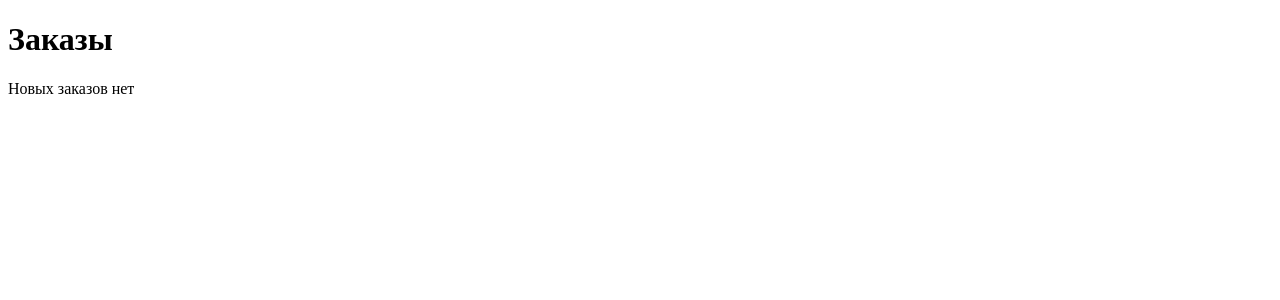
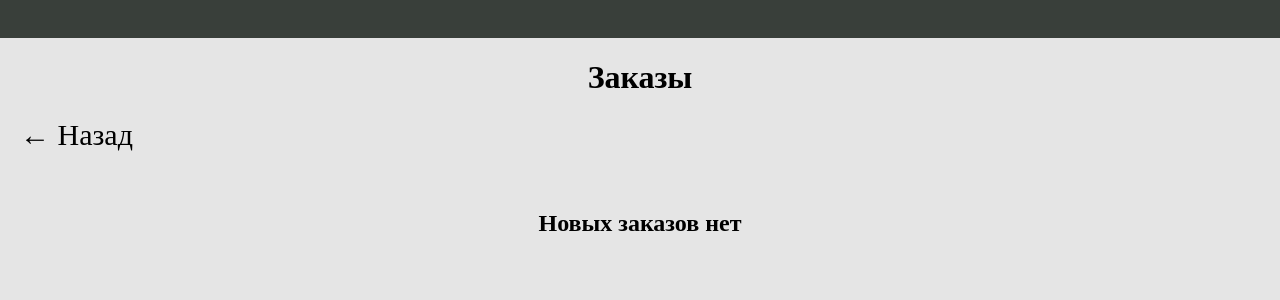
Before and after one commit to h4cktivist/jewelry-store, a Flask app: page /orders in a window 1280 px wide. Shown: the top 300 px of the page. Run offline with Flask 2, Linux system fonts and the light colour scheme; a user stored in the database is signed in; data that the repository does not hold is empty.

Commit message:
Feature fix всего что может быть

```diff
--- /dev/null
+++ b/static/order.css
@@ -0,0 +1,89 @@
+body{
+	background-color: #E5E5E5;
+	margin: 0;
+	cursor: default;
+	overflow-x: hidden;
+}
+
+.poloska{
+	height: 38px;
+	background: #393F3A;
+}
+
+h1{
+	text-align: center;
+}
+
+h2{
+	text-align: center;
+	margin-top: 40px;
+}
+
+.order{
+	float: left;
+	border: 3px solid #393F3A;
+	border-radius: 5px;
+	margin-right: 20px;
+	margin-left: 20px;
+	margin-bottom: 20px;
+	min-width: 200px;
+	max-width: 600px;
+	min-height: 100px;
+	max-height: 300px;
+	background-color: white;
+	text-align: center;
+	overflow-wrap: break-word;
+	overflow: hidden;
+}
+
+p{
+	font-family: Prociono;
+	font-size: 18px;
+	text-align: center;
+}
+
+#name{
+	font-family: Prociono;
+	font-size: 18px;
+	text-align: center;
+}
+
+#button{
+	outline: none;
+	border: 2px solid #393F3A;
+	border-radius: 5px;
+	margin-bottom: 20px;
+	background-color: #417246;
+	color: white;
+	width: 100px;
+	height: 45px;
+	position: relative;
+	cursor: pointer;
+}
+
+#button:active{
+	top: -10px;
+}
+
+a{
+	font-size: 20px;
+	font-family: Prociono;
+	font-style: normal;
+	margin-left: 20px;
+	text-decoration: none;
+	color: black;
+}
+
+a:hover{
+	color: #bf94e4;
+}
+
+#a_prd_reg{
+	font-size: 30px;
+	font-family: Prociono;
+	font-style: normal;
+	margin-bottom: 20px;
+	margin: 0 auto;
+	text-decoration: none;
+	margin-left: 20px;
+}
--- a/templates/feedback.html
+++ b/templates/feedback.html
@@ -65,8 +65,7 @@
 				<p id="otziv_name">Имя: {{ el.feedback_name }}</p><br>
 				<p id="otziv">Отзыв: {{ el.feedback_text }}</p>
 				<br>
-
-	</div>
+			</div>
 
 			{% endfor %}
 
@@ -87,6 +86,5 @@
 		<div class="social__item"><a href="https://www.instagram.com/yupibum.kz/" target="_blank"><img src="{{ url_for('static', filename='icons/inst-icon.png') }}"></a></div>
 	</div>
 	</footer>
-
 </body>
 </html>
--- a/templates/orders.html
+++ b/templates/orders.html
@@ -3,19 +3,25 @@
 <head>
 	<title>Заказы</title>
 	<link rel="shortcut icon" href="{{ url_for('static', filename='favicon.ico') }}" type="image/x-icon">
+	<link rel="stylesheet" type="text/css" href="{{ url_for('static', filename='order.css') }}">
 </head>
 <body>
+	<div class="poloska"></div>
 	<h1>Заказы</h1>
+	<a id="a_prd_reg" href="admin_page">← Назад</a><br><br>
 	{% if orders|length > 0 %}
 
 		{% for order in orders %}
-			<p>Имя заказчика: {{ order.name }}</p>
-			<p>Как с ним связаться: {{ order.contact }}</p>
+		<div class="order">
+			<p id="name">Имя заказчика: {{ order.name }}</p>
+			<p>Как с ним связаться:<br><br> {{ order.contact }}</p>
 			<p>Заказ: {{ order.order }}</p>
+			<input type="submit" value="Выполнен!" id="button">
+		</div>
 		{% endfor %}
 
 	{% else %}
-		<p>Новых заказов нет</p>
+		<h2>Новых заказов нет</h2>
 	{% endif %}
 </body>
 </html>
--- a/templates/user_login.html
+++ b/templates/user_login.html
@@ -36,19 +36,15 @@
 
 	<p id="entrance">Добро пожаловать на страницу авторизации!</p>
 	<p id="auth_entrance">Войти</p>
-
 	<p><button id="entrance_btn" onclick="open_auth()">Войти</button></p>
 	<p><button id="entrance_reg_btn" onclick="document.location='/registration'">Зарегистрироваться</button></p>
 
 	<div id="form">
-
 	<form  method="post">
 		<input id="nameput" type="text" name="username" placeholder="Введите имя пользователя"><br>
 		<input id="nameput" type="text" name="paswrd" placeholder="Введите пароль"><br>
 		<input id="button" type="submit" name="Войти">
 	</form>
-
 	</div>
-
 </body>
 </html>
```
Also changed, not shown: static/admin.css (+85 -3 lines), templates/admin_page.html (+7 -6 lines), templates/new_product_reg.html (+20 -2 lines), templates/admin_login.html (line endings or trailing spaces).
